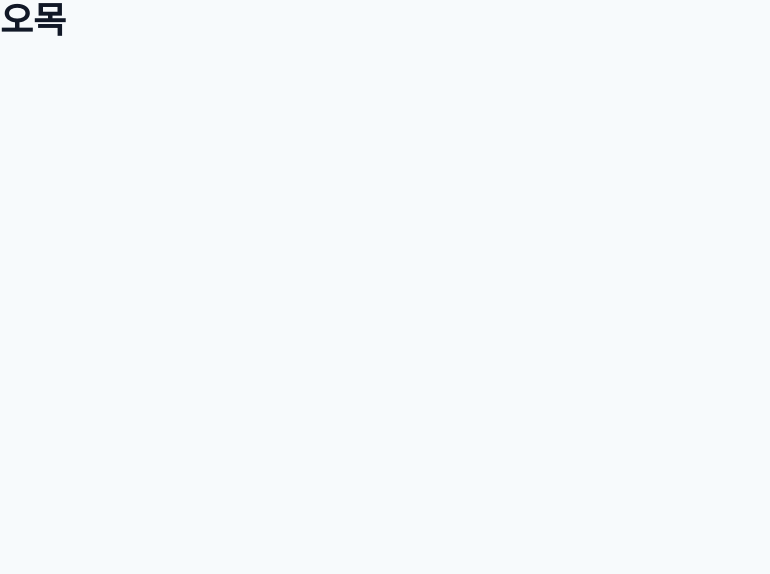
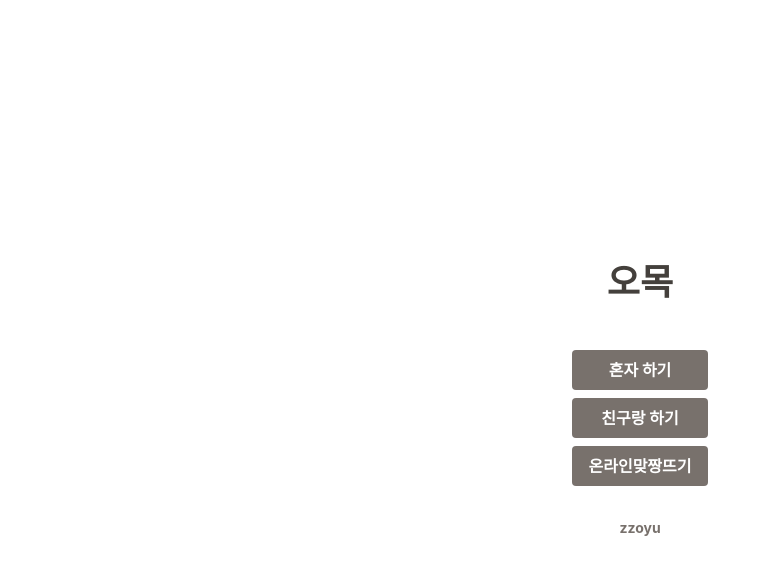
Before and after one commit to zzoyu/omok.js, a Vue app: page / in a window 1280 px wide. Shown: the top 574 px of the page, without its empty margins (0-770 px from the left). Built offline with nearby package versions, Linux system fonts and the light colour scheme; a web font is replaced by a local one.

Commit message:
feat: :sparkles: add game views

```diff
--- a/src/App.vue
+++ b/src/App.vue
@@ -4,17 +4,29 @@ import { RouterView } from "vue-router";
 
 <template>
   <div class="h-full w-full">
-    <RouterView />
+    <RouterView v-slot="{ Component, route }">
+      <Transition name="slide">
+        <component :is="Component" :key="route.path" />
+      </Transition>
+    </RouterView>
   </div>
 </template>
 
 <style>
-html,
-body {
-  height: 100%;
-  width: 100%;
-  margin: 0;
-  padding: 0;
-  background-color: #f7fafc;
+.slide-enter-active,
+.slide-leave-active {
+  transition: all 0.5s ease;
+}
+
+.slide-leave-to {
+  position: absolute;
+  transform: translateX(50%);
+  opacity: 0;
+}
+
+.slide-enter-from {
+  position: absolute;
+  transform: translateX(-50%);
+  opacity: 0;
 }
 </style>
--- a/src/assets/base.css
+++ b/src/assets/base.css
@@ -21,3 +21,13 @@ body {
   -webkit-font-smoothing: antialiased;
   -moz-osx-font-smoothing: grayscale;
 }
+
+html,
+body,
+#app {
+  height: 100%;
+  width: 100%;
+  margin: 0;
+  padding: 0;
+  overflow: hidden;
+}
--- /dev/null
+++ b/src/components/BaseButton.vue
@@ -0,0 +1,15 @@
+<script setup lang="ts">
+import { defineProps } from "vue";
+defineProps<{
+  onClick?: () => void;
+}>();
+</script>
+
+<template>
+  <button
+    @click="onClick?.()"
+    class="bg-stone-500 text-white font-bold py-2 px-4 rounded hover:bg-neutral-400"
+  >
+    <slot />
+  </button>
+</template>
--- /dev/null
+++ b/src/components/TheFooter.vue
@@ -0,0 +1,6 @@
+<template>
+  <!-- footer text for author -->
+  <p class="text-sm text-stone-500 text-center">
+    <span class="font-bold">zzoyu</span>
+  </p>
+</template>
--- a/src/components/TheTitle.vue
+++ b/src/components/TheTitle.vue
@@ -1,5 +1,7 @@
 <script setup lang="ts"></script>
 
 <template>
-  <h1 class="text-4xl font-bold text-gray-900">오목</h1>
+  <h1 class="text-4xl font-bold text-stone-700 inline-block text-center">
+    오목
+  </h1>
 </template>
--- a/src/router/index.ts
+++ b/src/router/index.ts
@@ -8,6 +8,30 @@ const router = createRouter({
       path: "/",
       name: "main",
       component: MainView,
+    },
+    {
+      path: "/game",
+      name: "game-alone",
+      // route level code-splitting
+      // this generates a separate chunk (About.[hash].js) for this route
+      // which is lazy-loaded when the route is visited.
+      component: () => import("../views/GameAlone.vue"),
+    },
+    {
+      path: "/game",
+      name: "game-friend",
+      // route level code-splitting
+      // this generates a separate chunk (About.[hash].js) for this route
+      // which is lazy-loaded when the route is visited.
+      component: () => import("../views/GameFriend.vue"),
+    },
+    {
+      path: "/game",
+      name: "game-online",
+      // route level code-splitting
+      // this generates a separate chunk (About.[hash].js) for this route
+      // which is lazy-loaded when the route is visited.
+      component: () => import("../views/GameOnline.vue"),
     },
     {
       path: "/about",
--- /dev/null
+++ b/src/views/GameAlone.vue
@@ -0,0 +1,17 @@
+<script setup lang="ts">
+import BaseButton from "../components/BaseButton.vue";
+import { useRouter } from "vue-router";
+
+const router = useRouter();
+
+const goBack = () => {
+  router.back();
+};
+</script>
+
+<template>
+  <main class="h-full w-full flex flex-col items-center justify-around">
+    <div>나혼자</div>
+    <BaseButton :on-click="goBack">뒤로가기</BaseButton>
+  </main>
+</template>
--- /dev/null
+++ b/src/views/GameFriend.vue
@@ -0,0 +1,17 @@
+<script setup lang="ts">
+import BaseButton from "../components/BaseButton.vue";
+import { useRouter } from "vue-router";
+
+const router = useRouter();
+
+const goBack = () => {
+  router.back();
+};
+</script>
+
+<template>
+  <main class="h-full w-full flex flex-col items-center justify-around">
+    <div>1:1 기능은 준비중입니다.</div>
+    <BaseButton :on-click="goBack">뒤로가기</BaseButton>
+  </main>
+</template>
--- /dev/null
+++ b/src/views/GameOnline.vue
@@ -0,0 +1,17 @@
+<script setup lang="ts">
+import BaseButton from "../components/BaseButton.vue";
+import { useRouter } from "vue-router";
+
+const router = useRouter();
+
+const goBack = () => {
+  router.back();
+};
+</script>
+
+<template>
+  <main class="h-full w-full flex flex-col items-center justify-around">
+    <div>온라인 기능은 준비중입니다.</div>
+    <BaseButton :on-click="goBack">뒤로가기</BaseButton>
+  </main>
+</template>
--- a/src/views/MainView.vue
+++ b/src/views/MainView.vue
@@ -1,9 +1,36 @@
 <script setup lang="ts">
 import TheTitle from "../components/TheTitle.vue";
+import TheFooter from "../components/TheFooter.vue";
+import BaseButton from "../components/BaseButton.vue";
+
+import { useRouter } from "vue-router";
+
+const router = useRouter();
+
+const goToGameAlone = () => {
+  router.push({ name: "game-alone" });
+};
+
+const goToGameFriend = () => {
+  router.push({ name: "game-friend" });
+};
+
+const goToGameOnline = () => {
+  router.push({ name: "game-online" });
+};
 </script>
 
 <template>
-  <main>
-    <TheTitle />
+  <main class="h-full w-full flex flex-col items-center justify-around">
+    <div class="flex flex-col justify-center">
+      <TheTitle class="mb-12" />
+      <div class="flex flex-col gap-2">
+        <BaseButton :on-click="goToGameAlone">혼자 하기</BaseButton>
+        <BaseButton :on-click="goToGameFriend">친구랑 하기</BaseButton>
+        <BaseButton :on-click="goToGameOnline">온라인맞짱뜨기</BaseButton>
+      </div>
+
+      <TheFooter class="mt-8" />
+    </div>
   </main>
 </template>
```
